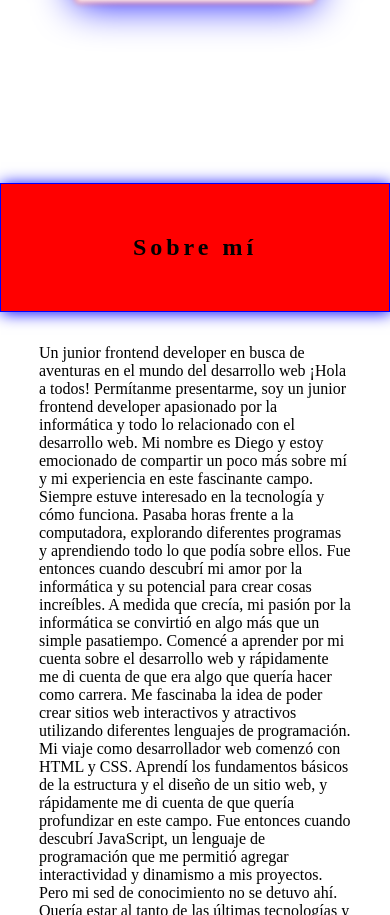
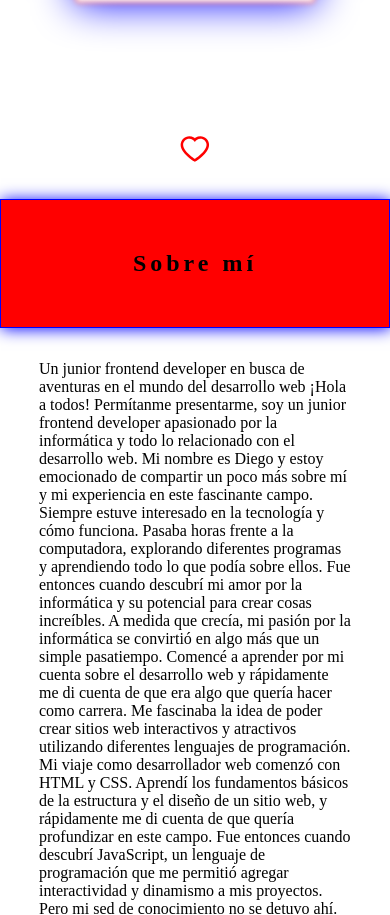
Before and after one commit to diego-monfort-landolt/Landoltdiego, a React (Vite) app: page / in a window 390 px wide. Shown: the part 3026-3941 px from the top of the page. Built offline with nearby package versions, Linux system fonts and the light colour scheme.

Commit message:
likeheart whit confetti responsive

```diff
--- a/src/pages/Home.css
+++ b/src/pages/Home.css
@@ -132,3 +132,30 @@
   border-radius: 15px;
   box-shadow: 0 0 40px red;
 }
+
+@media screen and (max-width: 992px) {
+
+  .like-button {
+    font-size: 3rem;
+    width: 15%;
+    text-align: center;
+    justify-content: center;
+    padding: 10px;
+    border-radius: 10px;
+    border: none;
+    background-color: transparent;
+
+    display: flex;
+    align-items: center;
+    justify-content: center;
+    margin: 5px auto;
+
+  }
+
+  .liked {
+    background-color: purple;
+    border-radius: 10px;
+    box-shadow: 0 0 20px red;
+  }
+
+}
--- a/src/pages/Home.jsx
+++ b/src/pages/Home.jsx
@@ -39,10 +39,10 @@ export const Home = () => {
               }}
             /></h2>
             <a href='https://github.com/diego-monfort-landolt'>
-              <AiFillGithub color='black' size='50px' />
+              <AiFillGithub color='black' size='40px' />
             </a>
             <a href='https://www.linkedin.com/in/diego-monfort-landolt/'>
-              <AiFillLinkedin size='50px' color='black' />
+              <AiFillLinkedin size='40px' color='black' />
             </a>
           </div>
         </div>
```
